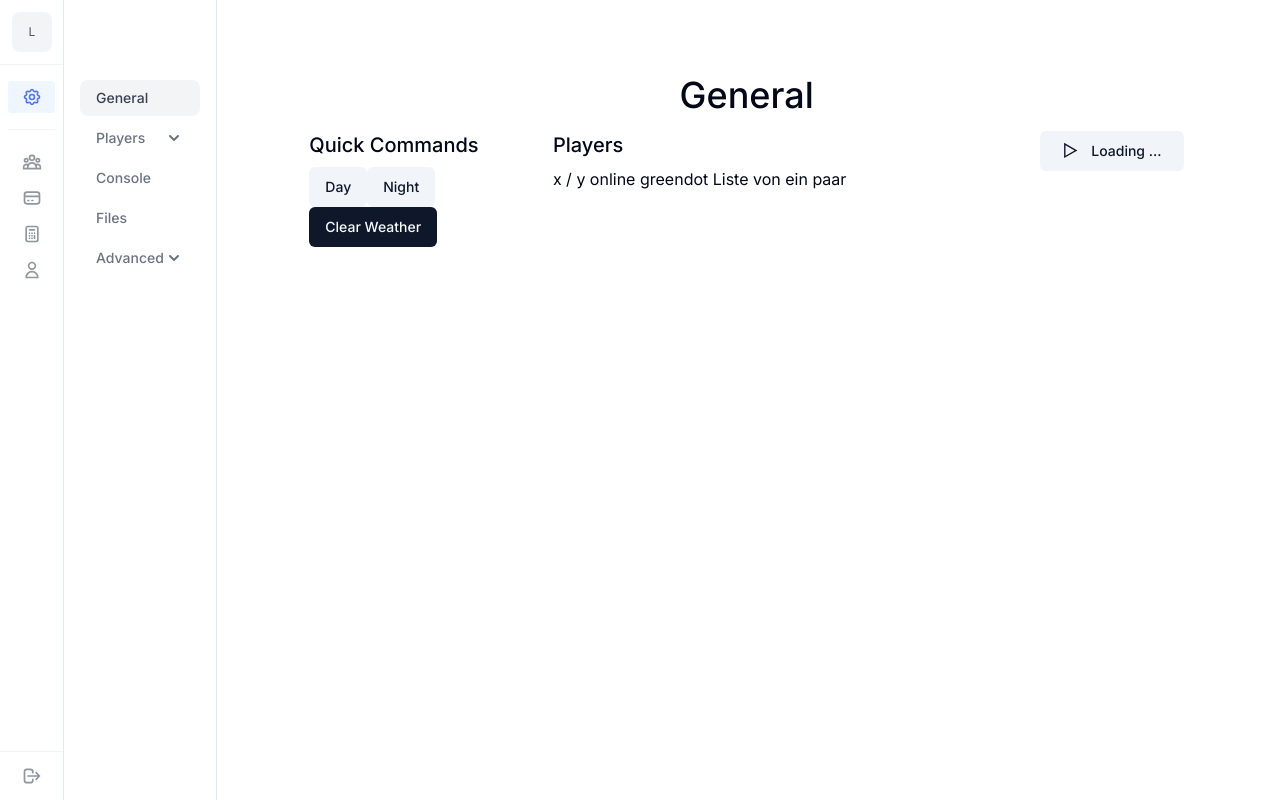
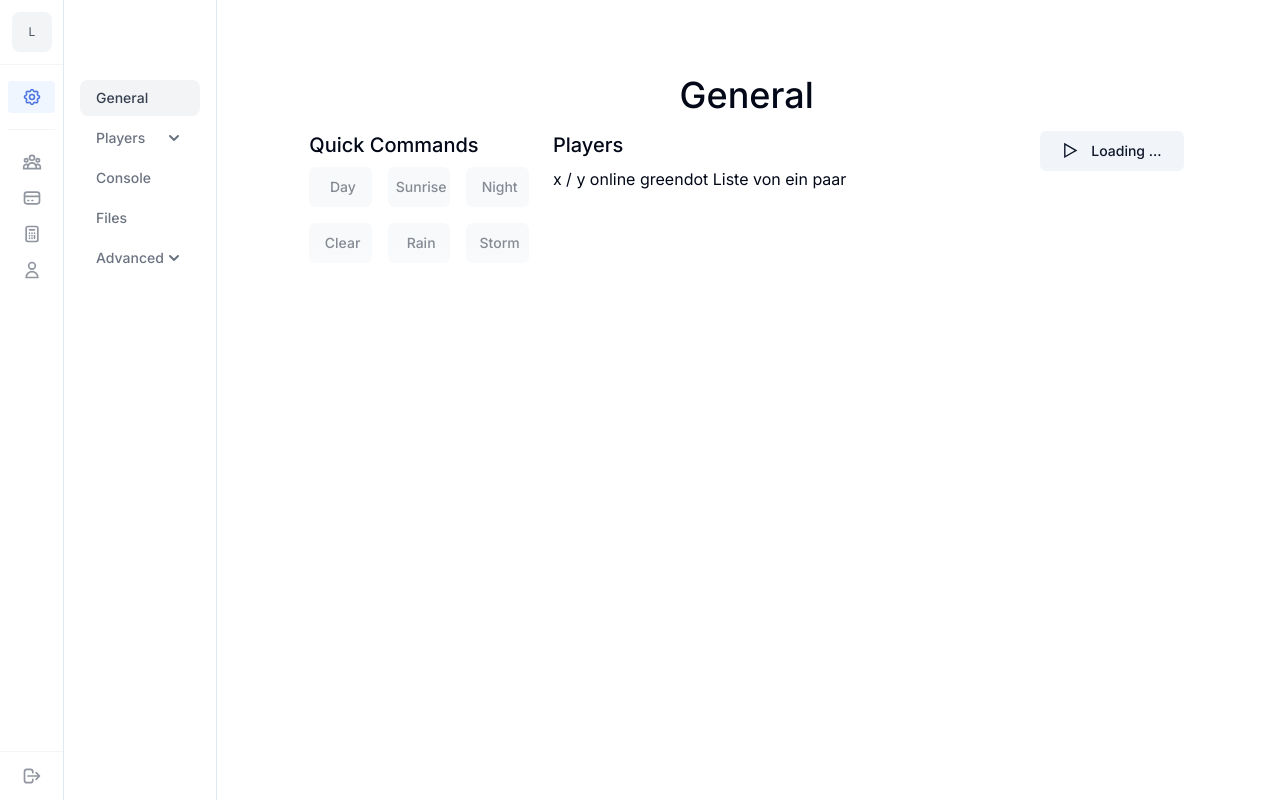
Before and after one commit to slayernominee/mc_dash, a Next.js app: page /dashboard in a window 1280 px wide. Built offline with nearby package versions, Linux system fonts and the light colour scheme; no server answers.

Commit message:
quick actions working

```diff
--- a/app/dashboard/page.tsx
+++ b/app/dashboard/page.tsx
@@ -5,7 +5,7 @@ import { Layout } from "@/app/components/dash_lay"
 import React, { useState, useEffect } from 'react'
 
 import Icon from '@mdi/react';
-import { mdiSquareOutline, mdiTriangleOutline } from '@mdi/js';
+import { mdiSquareOutline, mdiTriangleOutline, mdiWeatherNight, mdiWeatherSunny, mdiWeatherSunset, mdiWeatherPouring, mdiWeatherLightningRainy } from '@mdi/js';
 
 async function get_is_running(): Promise<boolean> {
     const data = await fetch(process.env.NEXT_PUBLIC_API_URL + '/api/is_running', {
@@ -27,6 +27,18 @@ async function switch_running(): Promise<boolean> {
     return data
 }
 
+async function exec_cmd(command: string) {
+    await fetch(process.env.NEXT_PUBLIC_API_URL + '/api/execute_command', {
+        method: 'POST',
+        headers: {
+            'Authorization': 'Bearer ' + localStorage.getItem('token'),
+        },
+        body: command
+    }).catch((err) => {
+        console.error(err)
+    })
+}
+
 export default function Home() {
 
     const [is_running, set_is_running] = useState(false)
@@ -40,9 +52,22 @@ export default function Home() {
     }, [])
 
     const switch_running_handler = () => {
+        set_fetched_running(false)
         switch_running().then((is_running) => {
             set_is_running(is_running)
         })
+
+        if (is_running) {
+            setTimeout(() => {
+                set_fetched_running(true)
+            }, 2000)
+        } else {
+            setTimeout(() => {
+                set_fetched_running(true)
+            }, 7000)
+        }
+
+
     }
 
     return (
@@ -55,9 +80,16 @@ export default function Home() {
                 <div>
                     <div>
                         <h2>Quick Commands</h2>
-                        <Button variant="secondary">Day</Button>
-                        <Button variant="secondary">Night</Button>
-                        <Button>Clear Weather</Button>
+                        <div className="grid grid-cols-3 pr-6 gap-4 mb-4">
+                        <Button disabled={!is_running || !fetched_running} className="w-full" onClick={async () => await exec_cmd('time set day')} variant="secondary"><Icon path={mdiWeatherSunny} size={0.7} className="mr-1" />Day</Button>
+                        <Button disabled={!is_running || !fetched_running} className="w-full" onClick={async () => await exec_cmd('time set sunrise')} variant="secondary"><Icon path={mdiWeatherSunset} size={0.7} className="mr-1" />Sunrise</Button>
+                        <Button disabled={!is_running || !fetched_running} className="w-full" onClick={async () => await exec_cmd('time set midnight')} variant="secondary"><Icon path={mdiWeatherNight} size={0.7} className="mr-1" />Night</Button>
+                        </div>
+                        <div className="grid grid-cols-3 pr-6 gap-4 mt-4">
+                        <Button disabled={!is_running || !fetched_running} className="w-full" onClick={async () => await exec_cmd('weather clear')} variant="secondary"><Icon path={mdiWeatherSunny} size={0.7} className="mr-1" />Clear</Button>
+                        <Button disabled={!is_running || !fetched_running} className="w-full" onClick={async () => await exec_cmd('weather rain')} variant="secondary"><Icon path={mdiWeatherPouring} size={0.7} className="mr-1" />Rain</Button>
+                        <Button disabled={!is_running || !fetched_running} className="w-full" onClick={async () => await exec_cmd('weather thunder')} variant="secondary"><Icon path={mdiWeatherLightningRainy} size={0.7} className="mr-1" />Storm</Button>
+                        </div>
                     </div>
                 </div>
                 <div className="col-span-2">
```
Also changed, not shown: 1 other file (tests, documents, lock files or other folders).
